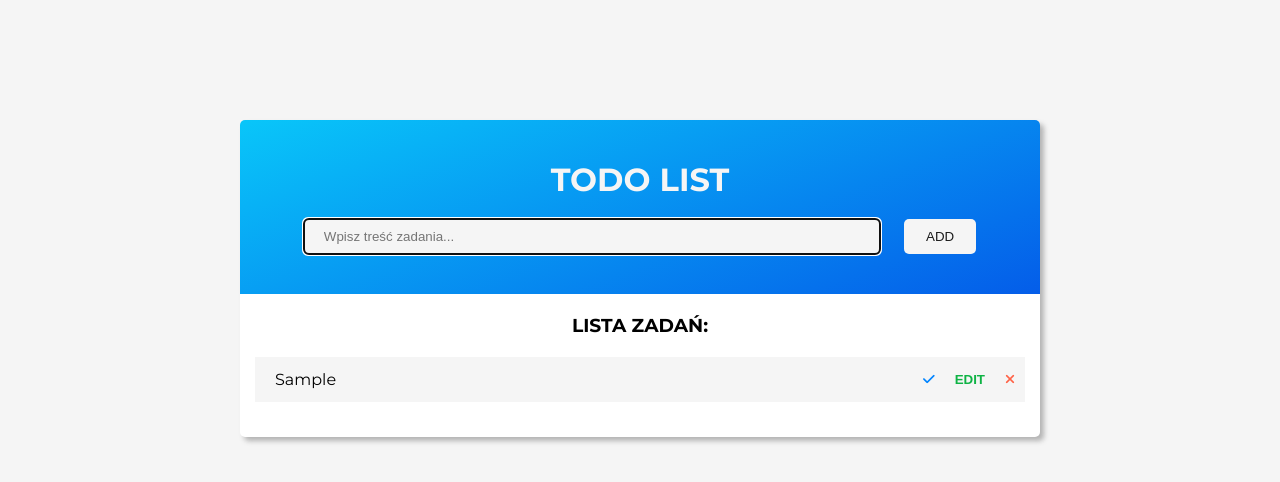
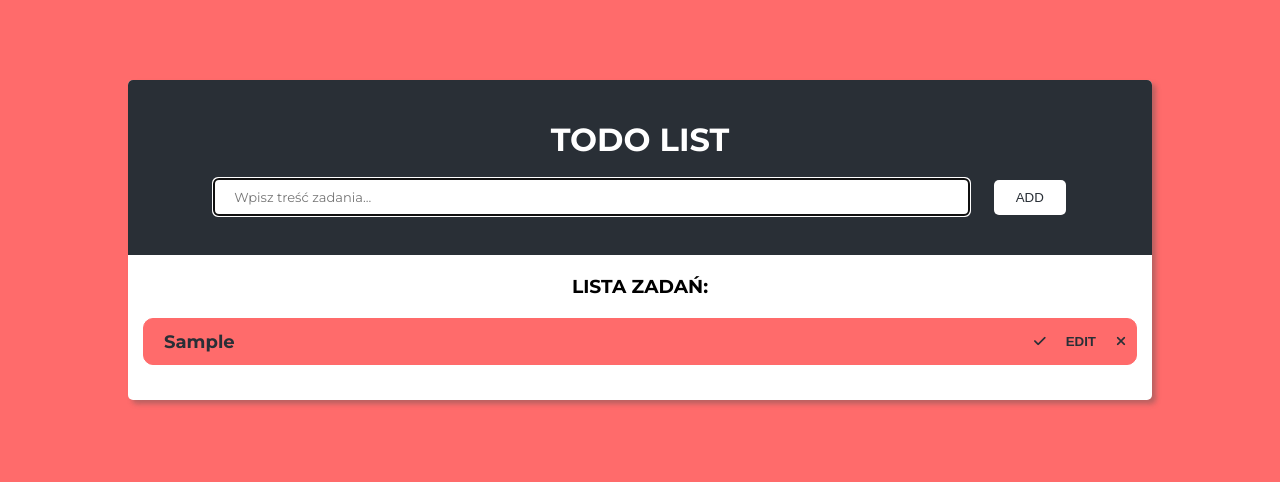
Before and after one commit to EDS3L/TO-DO-LIST, a plain HTML site: page index.html in a window 1280 px wide. Both pictures are taken after typing "Sample" into the empty fields and a click on the button "ADD". Drawn offline with Linux system fonts and the light colour scheme.

Commit message:
change the appearance of the page

```diff
--- a/style.css
+++ b/style.css
@@ -5,19 +5,23 @@
 }
 
 :root {
-    --deep-dark: rgb(26, 26, 26);
-    --light-dark: rgb(79, 82, 92);
-    --light-blue: rgb(0, 132, 255);
-    --dark-blue: rgb(2, 84, 161);
-    --light: rgb(245, 245, 245);
+    --deep-dark: rgb(41, 47, 54);
+    --light-dark: rgb(41, 47, 54);
+    --light-blue: rgb(78, 205, 196);
+    --light: rgb(255, 255, 255);
+    --tomato: rgb(255, 107, 107)
+}
+
+::placeholder {
+    font-family: 'Montserrat', sans-serif;
 }
 
 body {
     display: flex;
     justify-content: center;
-    margin-top: 120px;
+    margin-top: 80px;
     font-family: 'Montserrat', sans-serif;
-    background-color: var(--light);
+    background-color: var(--tomato);
 }
 
 h1 {
@@ -31,7 +35,7 @@ h1 {
 }
 
 .todo {
-    width: 800px;
+    width: 80%;
     border-radius: 5px;
     background: #fff;
     box-shadow: 4px 4px 5px rgba(82, 82, 82, .4);
@@ -41,7 +45,7 @@ h1 {
 .header {
     border-radius: 5px 5px 0 0;
     padding: 40px;
-    background-image: linear-gradient(340deg, #045de9 0%, #09c6f9 100%);
+    background-color: var(--deep-dark)
 }
 
 .todo-input {
@@ -52,6 +56,8 @@ h1 {
     border-radius: 5px;
     color: var(--light-dark);
     background-color: var(--light);
+    font-family: 'Montserrat', sans-serif;
+    font-size: 13px;
 }
 
 .error-info {
@@ -71,8 +77,9 @@ h1 {
 }
 
 .btn-add:hover {
-    color: #fff;
-    background-color: var(--light-dark);
+    color: var(--deep-dark);
+    background-color: var(--tomato);
+
 }
 
 .todolist {
@@ -92,7 +99,13 @@ h1 {
     padding-left: 20px;
     text-align: left;
     list-style: none;
-    background-color: var(--light);
+    background-color: var(--tomato);
+    border: 1px solid var(--tomato);
+    border-radius: 10px;
+    font-family: 'Montserrat', sans-serif;
+    color: var(--deep-dark);
+    font-size: 18px;
+    font-weight: bold;
 }
 
 .tools {
@@ -104,24 +117,33 @@ h1 {
     border: none;
     background-color: transparent;
     cursor: pointer;
-    transition: background-color .3s;
+
 }
 
 .tools button:hover {
-    background-color: #ddd;
+    background-color: rgb(180, 36, 36);
+    border-radius: 10px;
 }
 
 .complete {
-    color: var(--light-blue);
+    color: var(--dark-blue);
+    background-color: var(--tomato);
+}
+
+.taskStyle {
+    border: solid 1px var(--tomato);
+    border-radius: 10px;
+    background-color: var(--tomato);
+
 }
 
 .edit {
     font-weight: bold;
-    color: rgb(15, 179, 69);
+    color: var(--dark-blue);
 }
 
 .delete {
-    color: tomato;
+    color: var(--dark-blue)
 }
 
 .completed {
@@ -187,6 +209,6 @@ h1 {
 }
 
 .popup-btn:hover {
-    color: #fff;
-    background-color: var(--light-blue);
+    color: var(--deep-dark);
+    background-color: var(--tomato);
 }
```
